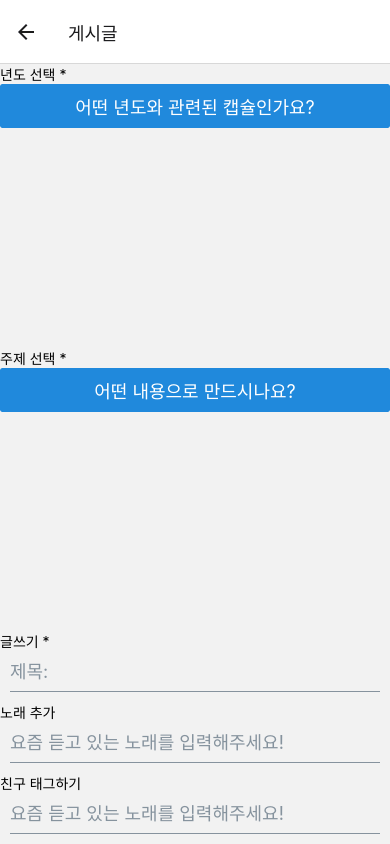
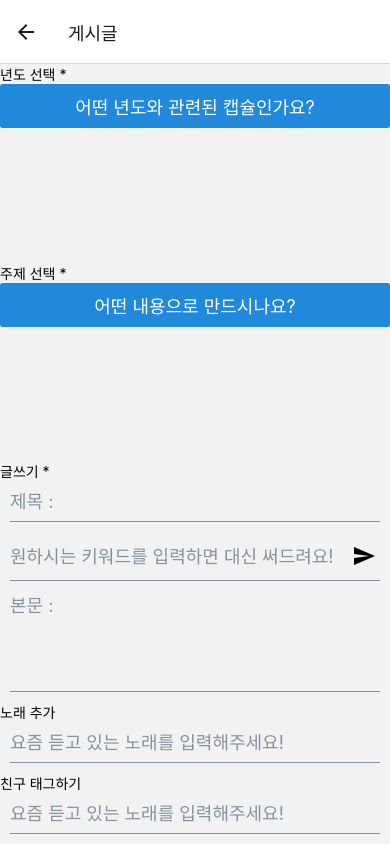
Before and after one commit to Neordinary4th-TimeTravel/TimeTravel_Front, a React Native app: screen /Article in a window 390 px wide. Built offline with nearby package versions, Linux system fonts and the light colour scheme.

Commit message:
[FEAT] Create Board Input Keyworld, Multiple 컴포넌트 추가

```diff
--- /dev/null
+++ b/src/screens/CreateBoardScreen/CreateInputKeyword.tsx
@@ -0,0 +1,22 @@
+import React from 'react';
+import {Input} from '@rneui/themed';
+import MaterialIcons from 'react-native-vector-icons/MaterialIcons';
+
+interface CreateInputKeywordProps {
+  title: string;
+}
+
+function CreateInputKeyword({title}: CreateInputKeywordProps) {
+  return (
+    <>
+      <Input
+        placeholder={title}
+        rightIcon={<MaterialIcons name="send" color="black" size={24} />}
+      />
+    </>
+  );
+}
+
+export default CreateInputKeyword;
+
+// const styles = StyleSheet.create({});
--- /dev/null
+++ b/src/screens/CreateBoardScreen/CreateMultipleInput.tsx
@@ -0,0 +1,21 @@
+import {Input} from '@rneui/base';
+import React from 'react';
+import {styled} from 'styled-components/native';
+
+interface CreateMultipleInputProps {
+  title: string;
+}
+
+const StyledInput = styled(Input)`
+  height: 100;
+`;
+
+function CreateMultipleInput({title}: CreateMultipleInputProps) {
+  return (
+    <>
+      <StyledInput placeholder={title} multiline={true} />
+    </>
+  );
+}
+
+export default CreateMultipleInput;
--- a/src/screens/CreateBoardScreen/index.tsx
+++ b/src/screens/CreateBoardScreen/index.tsx
@@ -2,6 +2,8 @@ import React from 'react';
 import CreateSelector from './CreateSelector';
 import {Text} from 'react-native';
 import CreateInput from './CreateInput';
+import CreateInputKeyword from './CreateInputKeyword';
+import CreateMultipleInput from './CreateMultipleInput';
 
 export default function () {
   return (
@@ -17,9 +19,9 @@ export default function () {
         list={['음악', '패션', '패션', '패션', '패션']}
       />
       <Text>글쓰기 *</Text>
-      <CreateInput title="제목: " />
-      {/* TODO */}
-      {/* TODO */}
+      <CreateInput title="제목 : " />
+      <CreateInputKeyword title="원하시는 키워드를 입력하면 대신 써드려요!" />
+      <CreateMultipleInput title="본문 : " />
       <Text>노래 추가</Text>
       <CreateInput title="요즘 듣고 있는 노래를 입력해주세요!" />
       <Text>친구 태그하기</Text>
```
